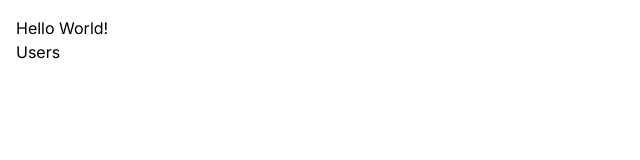
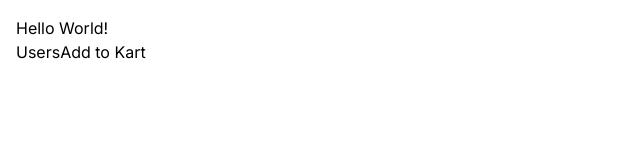
Before and after one commit to VikashPR/nextjs-trace-mosh-yt, a Next.js app: page / in a window 1280 px wide. Shown: the top 160 px of the page, without its empty margins (0-640 px from the left). Built offline with nearby package versions, Linux system fonts and the light colour scheme.

Commit message:
Add ProductCard component to Home page

```diff
--- /dev/null
+++ b/app/components/ProductCard.tsx
@@ -0,0 +1,17 @@
+"use client";
+
+import React from 'react'
+
+const ProductCard = () => {
+  return (
+    <>
+      <button
+      onCLick ={() => console.log("bruh")}
+      >
+        Add to Kart
+      </button>
+    </>
+  )
+}
+
+export default ProductCard
--- a/app/page.tsx
+++ b/app/page.tsx
@@ -1,11 +1,13 @@
 import Image from "next/image";
 import Link from "next/link";
+import ProductCard from "./components/ProductCard";
 
 export default function Home() {
   return (
    <main>
     <h1>Hello World!</h1>
     <Link href="/users">Users</Link>
+    <ProductCard />
    </main>
   );
 }
```
